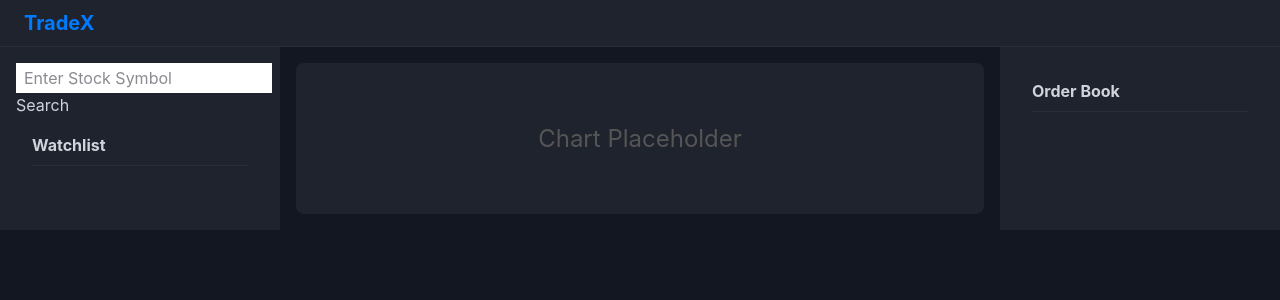
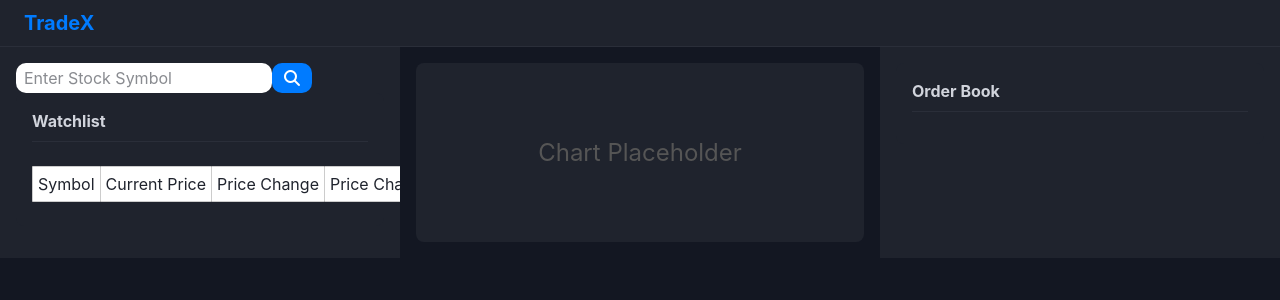
Before and after one commit to xesxwindlle/tradeX, a Vue app: page / in a window 1280 px wide. Shown: the top 300 px of the page. Built offline with nearby package versions, Linux system fonts and the light colour scheme.

Commit message:
<implement> Price Change Color

```diff
--- a/index.html
+++ b/index.html
@@ -23,7 +23,7 @@
     <title>TradeX - Webull Style</title>
     <style></style>
     <script type="module" src="/src/main.js"></script>
-
+    <link rel="stylesheet" href="https://cdnjs.cloudflare.com/ajax/libs/font-awesome/7.0.1/css/all.min.css" integrity="sha512-2SwdPD6INVrV/lHTZbO2nodKhrnDdJK9/kg2XD1r9uGqPo1cUbujc+IYdlYdEErWNu69gVcYgdxlmVmzTWnetw==" crossorigin="anonymous" referrerpolicy="no-referrer" />
 </head>
 <body>
   <div id="app"></div>
--- a/src/components/SearchBar.vue
+++ b/src/components/SearchBar.vue
@@ -15,7 +15,8 @@ function addWatching() {
     <div>
         <form action="">
             <input id="search-bar"type="text" v-model="symbol" placeholder="Enter Stock Symbol" autocomplete="off" spellcheck="false">
-            <button @click.prevent="addWatching">Search</button>
+            <i class="fa-solid fa-magnifying-glass" @click.prevent="addWatching"></i>
+            <!-- <button id="search-btn"@click.prevent="addWatching">Search</button> -->
         </form>
     </div>
 </template>
--- a/src/components/WatchList.vue
+++ b/src/components/WatchList.vue
@@ -3,6 +3,8 @@ import axios from 'axios';
 import { ref, onMounted } from 'vue';
 import { watchlistStore } from '@/stores/watchlist_store';
 const wls = watchlistStore();
+
+
 
 onMounted (() => {
      wls.refreshWatchings();
@@ -12,18 +14,45 @@ onMounted (() => {
 <template>
      <div class="panel">
         <h2 class="panel-title">Watchlist</h2>
-        <li v-for="symbol in wls.watchings.keys()">
+        <!-- <li v-for="symbol in wls.watchings.keys()"> -->
             <div class="list-item">
-                <li>{{ symbol }}</li>
+                <table>
+                    <thead>
+                        <tr>
+                            <th>Symbol</th>
+                            <th>Current Price</th>
+                            <th>Price Change</th>
+                            <th>Price Change (%)</th>
+                            <th>Day High</th>
+                            <th>Day Low</th>
+                            <th>Openning Price</th>
+                            <th>Previous Closing Price</th>
+                        </tr>
+                    </thead>
+                    <tbody>
+                        <tr v-for="symbol in wls.watchings.keys()">
+                            <td>{{ symbol }}</td>
+                            <td>{{ wls.getCurrenPrice(symbol) }}</td>
+                            <td :class="{'gain': wls.getDayChange(symbol) > 0, 'loss': wls.getDayChange(symbol)< 0, 'static' : wls.getDayChange(symbol)}">{{ wls.getDayChange(symbol) }}</td>
+                            <td :class="{'gain': wls.getDayChange(symbol) > 0, 'loss': wls.getDayChange(symbol)< 0, 'static' : wls.getDayChange(symbol)}">{{ wls.getPercentChange(symbol) }}</td>
+                            <td>{{ wls.getDayHigh(symbol) }}</td>
+                            <td>{{ wls.getDayLow(symbol) }}</td>
+                            <td>{{ wls.getDayOpen(symbol) }}</td>
+                            <td>{{ wls.getPrevClose(symbol) }}</td>
+                        </tr>
+                    </tbody>
+                </table>
+
+                <!-- <li>{{ symbol }}</li>
                 <li>Current Price : {{ wls.getCurrenPrice(symbol) }}</li>
                 <li>Pirce Change : {{ wls.getDayChange(symbol) }}</li>
                 <li>Percent Chnage : {{ wls.getPercentChange(symbol) }}</li>
                 <li>Day High : {{ wls.getDayHigh(symbol) }}</li>
                 <li>Day Low : {{ wls.getDayLow(symbol) }}</li>
                 <li>Opening Price : {{ wls.getDayOpen(symbol) }}</li>
-                <li>Previous Day Closign Price : {{ wls.getPrevClose(symbol) }}</li>
+                <li>Previous Day Closign Price : {{ wls.getPrevClose(symbol) }}</li> -->
             </div>
-        </li>
+        <!-- </li> -->
     </div>
 </template>
 
--- a/src/styles/main.css
+++ b/src/styles/main.css
@@ -5,6 +5,12 @@
     padding: 0;
     margin: 0;
     list-style: none;
+    scrollbar-width: none;            /* can be auto | thin | none */
+    scrollbar-color: #888 #f1f1f1;    /* thumb color | track color */
+}
+
+:root {
+    --watching-list-row:10
 }
 
 #search-bar {
@@ -12,7 +18,65 @@
     color:#131722;
     line-height: 30px;
     padding-left: 8px;
+    border-radius: 10px;
 }
+
+#search-btn {
+    color:white;
+    background: #007bff;
+    border-radius: 10px;
+    font-size: 16px;
+    line-height: 30px;
+
+}
+
+.fa-solid.fa-magnifying-glass{
+    color:white;
+    background: #007bff;
+    border-radius: 10px;
+    font-size: 16px;
+    width: 40px;
+    line-height: 30px;
+}
+
+form {
+    display:flex;
+}
+
+table {
+    width: 100%;
+    background-color: white;
+    color: #1f232d;
+    border: 1px solid #333;
+    border-collapse: collapse;
+}
+
+th {
+    border: 1px solid rgba(0, 0, 0, 0.2);
+    padding: 5px;
+    font-weight: normal;
+    white-space: nowrap;
+    text-align: left;
+}
+
+td {
+    border: 1px solid rgba(0, 0, 0, 0.2);
+    padding: 5px;
+    font-weight: 500;
+    white-space: nowrap;
+    height: calc((100% / var(--watching-list-row)));
+}
+
+.gain {
+    color:green;
+}
+
+.loss {
+    color:red;
+}
+
+
+
 
 body {
     font-family: -apple-system, BlinkMacSystemFont, 'Segoe UI', Roboto, 'Helvetica Neue', Arial, sans-serif;
@@ -47,10 +111,11 @@ body {
 
 .sidebar-left,
 .sidebar-right {
-    width: 280px;
+    width: 400px;
     background-color: #1f232d;
     padding: 1rem;
-    overflow-y: auto;
+    overflow-y: scroll;
+    overflow-x:scroll;
 }
 
 .main-content {
```
